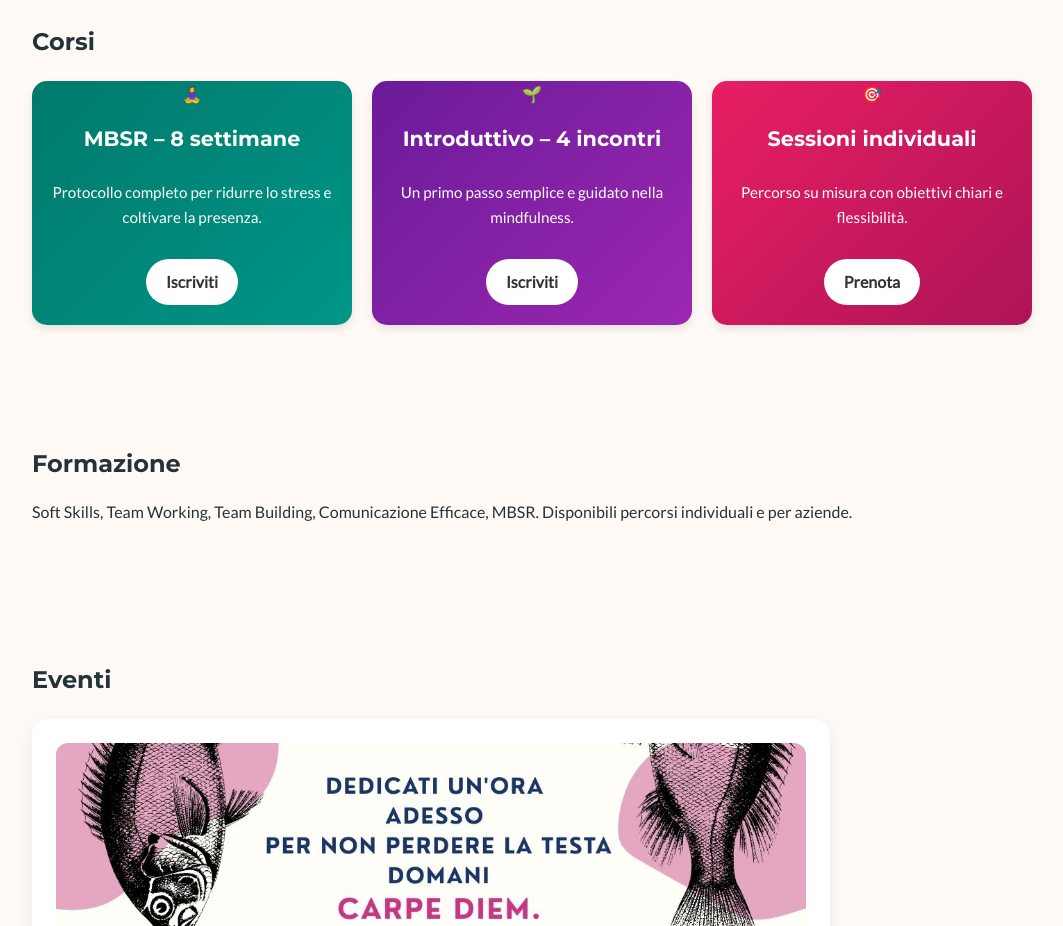
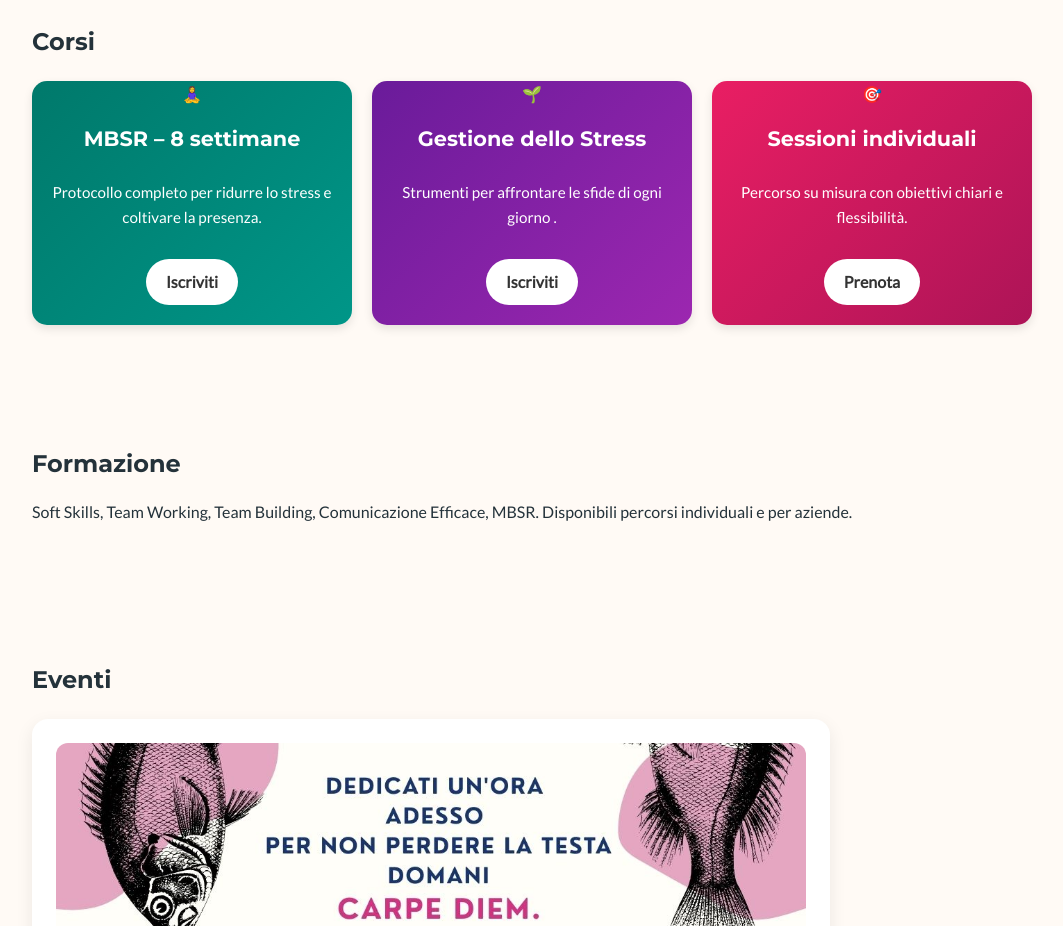
Before and after one commit to marcofernicola86-arch/silviagenevro-site, an Eleventy site: page src/index.html in a window 1280 px wide. Shown: the part 1340-2266 px from the top of the page, without its empty margins (108-1171 px from the left). Built offline with nearby package versions, Linux system fonts and the light colour scheme; Eleventy itself is replaced by a stand-in of ours; files that its build step writes are made by us from their sources.

Commit message:
Update intro card title and description

```diff
--- a/src/index.html
+++ b/src/index.html
@@ -103,8 +103,8 @@
 
     <div class="card intro">
       <div class="card-header">🌱</div>
-      <h3><a href="introduttivo.html">Introduttivo – 4 incontri</a></h3>
-      <p>Un primo passo semplice e guidato nella mindfulness.</p>
+      <h3><a href="introduttivo.html">Gestione dello Stress</a></h3>
+      <p>Strumenti per affrontare le sfide di ogni giorno .</p>
       <a class="btn" href="mailto:silvia.genevro@gmail.com?subject=Iscrizione%20Introduttivo">Iscriviti</a>
     </div>
 
```
